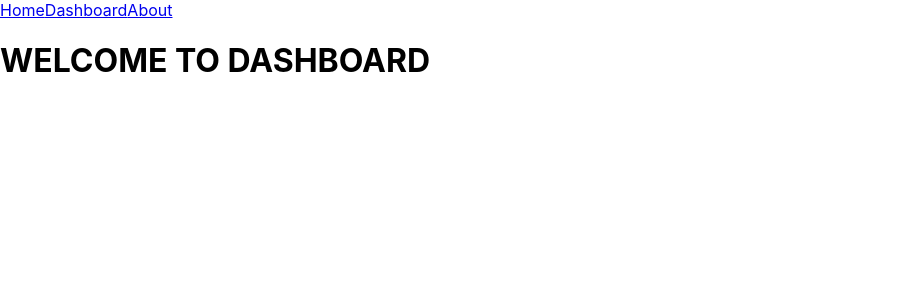
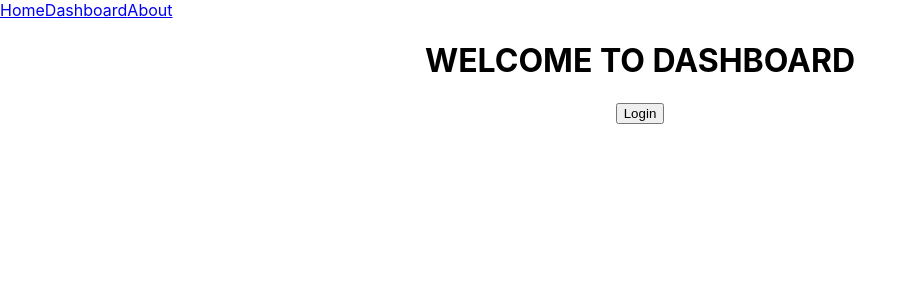
Before and after one commit to bhargavipatnana12/practice, a React (Create React App) app: page /Dashboard in a window 1280 px wide. Shown: the top 300 px of the page, without its empty margins (0-917 px from the left). Built offline with nearby package versions, Linux system fonts and the light colour scheme.

Commit message:
Usenavigate()-- used to move from one page to another in multi page application

```diff
--- a/src/Dashboard.js
+++ b/src/Dashboard.js
@@ -1,9 +1,18 @@
 import React from "react";
+import { useNavigate } from "react-router-dom";
 
 const Dashboard = () => {
+  let navigate = useNavigate();
+  const handleClick = () => {
+    navigate("/About");
+  };
   return (
     <div>
-      <h1>WELCOME TO DASHBOARD</h1>
+      <center>
+        {" "}
+        <h1>WELCOME TO DASHBOARD</h1>
+        <button onClick={handleClick}>Login</button>
+      </center>
     </div>
   );
 };
--- a/src/Home.js
+++ b/src/Home.js
@@ -1,14 +1,13 @@
-import React, { useState } from "react";
-import { Navigate } from "react-router-dom";
+import React from "react";
+import { useNavigate } from "react-router-dom";
 const Home = () => {
-  const [auth, setAuth] = useState(false);
-  if (auth) {
-    return <Navigate to="/dashboard" />;
-  }
+  let navigate = useNavigate();
   return (
     <div>
-      <h1>WELCOME TO HOME PAGE</h1>
-      <button onClick={() => setAuth(true)}>Login</button>
+      <center>
+        <h4>Hello World</h4>
+        <button onClick={() => navigate("/Dashboard")}>Login</button>
+      </center>
     </div>
   );
 };
```
